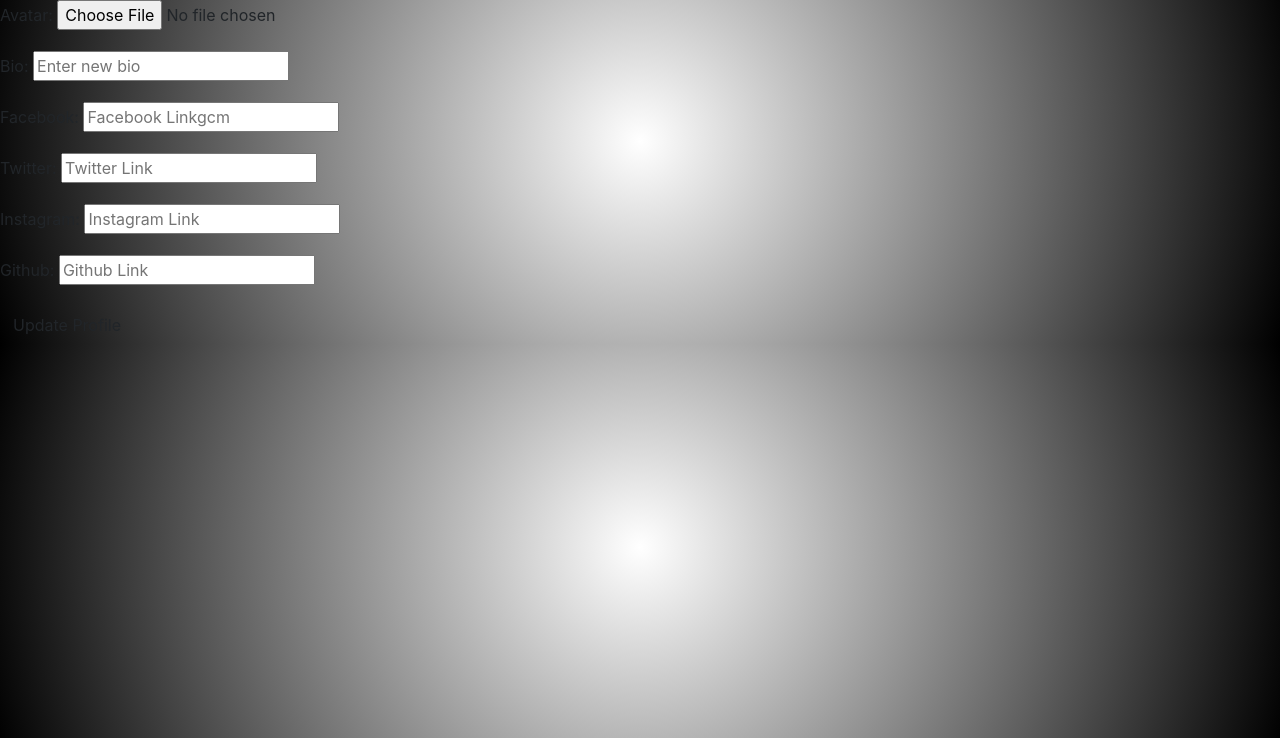
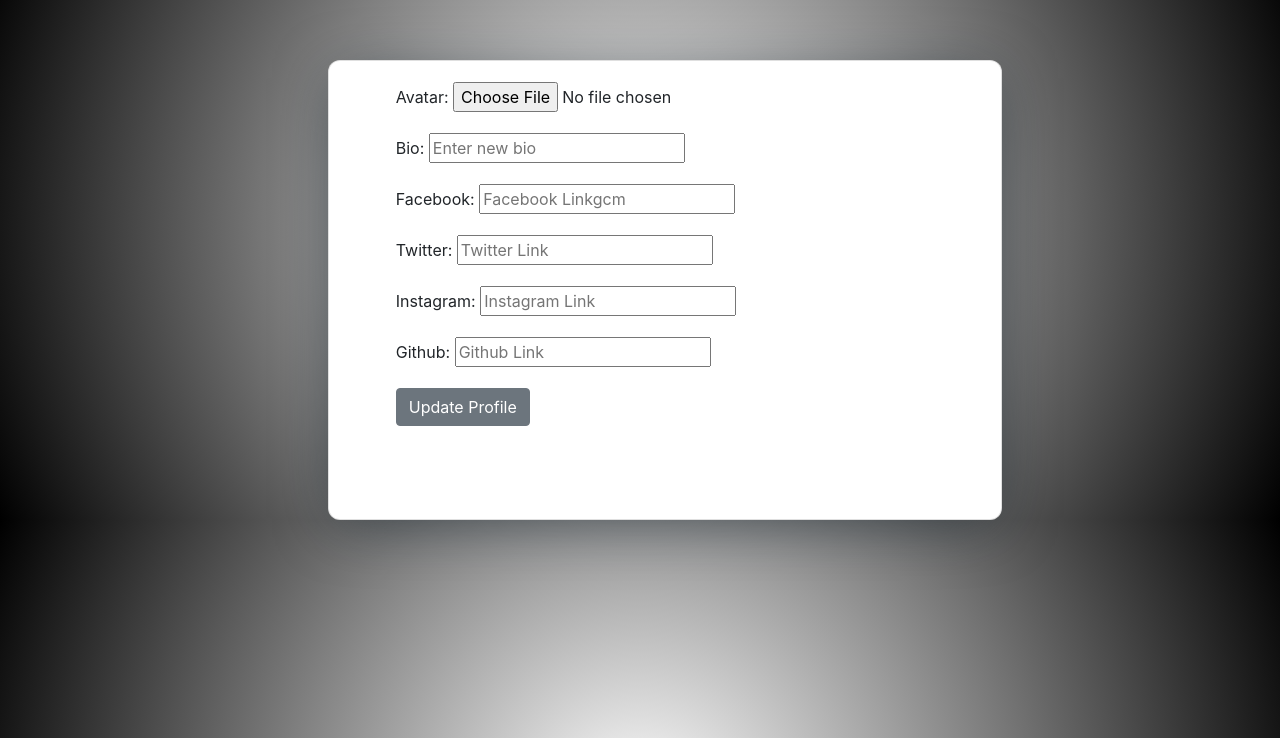
Before and after one commit to Pixel-0/accolade, a Django app: template rate/templates/rate/update_profile.html in a window 1280 px wide. Shown: the part 62-800 px from the top of the page. Run offline with Django 3.2, Linux system fonts and the light colour scheme; the template is opened without the code that fills it: values that come from a table or form of the project are taken from there, others are empty; some libraries are stand-ins or nearby versions.

Commit message:
edit profile page

```diff
--- a/rate/templates/rate/home.html
+++ b/rate/templates/rate/home.html
@@ -34,9 +34,6 @@
             </div>
       </div>
    </div>
-
-
-
    </a>
    {% endfor %}
 </div>
--- a/rate/templates/rate/update_profile.html
+++ b/rate/templates/rate/update_profile.html
@@ -6,9 +6,11 @@
    <div class="nav-bg">
       {% include "rate/nav.html" %}
    </div>
-
-   <div class="auth-form">
-      <form action="" method="POST" enctype="multipart/form-data">
+<div class="row">
+   <div class="col-md-3"></div>
+   <div class="col-md-8">
+         <div class="card">
+               <form style="margin-top: 3%; padding-left: 10%;" action="" method="POST" enctype="multipart/form-data">
                   {% csrf_token %}
                   <div class="form-group">
                      {{ form.as_p }}
@@ -16,8 +18,24 @@
                   <div class="form-group">
                      {{ contact_form.as_p }}
                   </div>
-         <button class="btn" type="submit">Update Profile</button>
+                  <button class="btn btn-secondary" type="submit">Update Profile</button>
                </form>
             </div>
+   </div>
 
+   <div class="col-md-2"></div>
+</div>
+
+<style>
+      .card {
+         width: 80%;
+         min-height: 460px;
+         margin-top: 60px;
+         box-shadow: 0px 8px 60px -10px rgba(13, 28, 39, 0.6);
+         background: #fff;
+         border-radius: 12px;
+         max-width: 700px;
+         position: relative;
+      }
+   </style>
 {% endblock content %}
```
Also changed, not shown: rate/templates/rate/profile.html (+32 -15 lines). Lines whose indentation alone changed are shown as unchanged.
